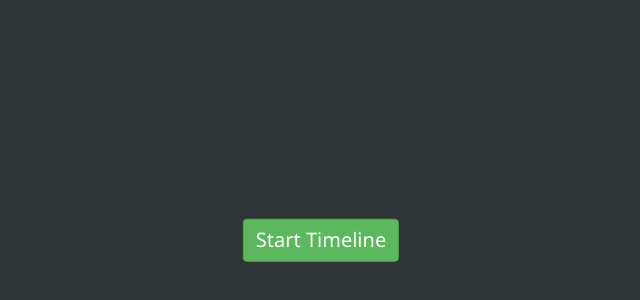
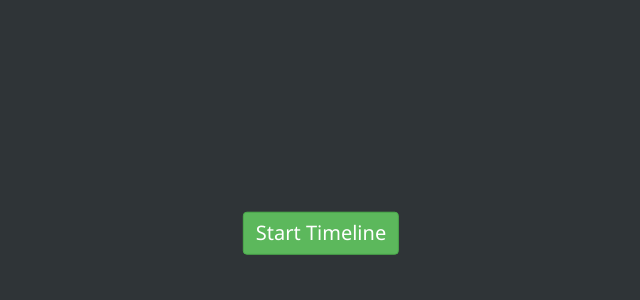
Before and after one commit to NeumannRoman/TempPages, a plain HTML site: page index.html in a window 1280 px wide. Shown: the part 160-460 px from the top of the page, without its empty margins (319-959 px from the left). Drawn offline with nearby package versions, Linux system fonts and the light colour scheme; files that its build step writes are made by us from their sources.

Commit message:
Manual commit.

```diff
--- a/index.html
+++ b/index.html
@@ -1,12 +1,11 @@
 <html>
 <head>
   <link rel="stylesheet" href="https://maxcdn.bootstrapcdn.com/bootstrap/3.4.1/css/bootstrap.min.css">
-  <link rel="stylesheet" href="style.css">
 </head>
-<body>
-  <div id="init_div">
-    <form action="http://%1:%2" method="POST"> <!-- adress and port must be manually updated on change -->
-      <input type="submit" id="init_button" class="btn btn-success" name="init" value="Start Timeline">
+<body style="background-color: #2F3437;">
+  <div style="position: absolute; top: 50%; left: 50%; transform: translate(-50%, -50%)">
+    <form action="http://localhost:8000" method="POST"> <!-- adress and port must be manually updated on change -->
+      <input type="submit" class="btn btn-success" style="font-family : 'Segoe UI'; font-size: 20px;" name="init" value="Start Timeline">
     </form>
   </div>
 </body>
```
